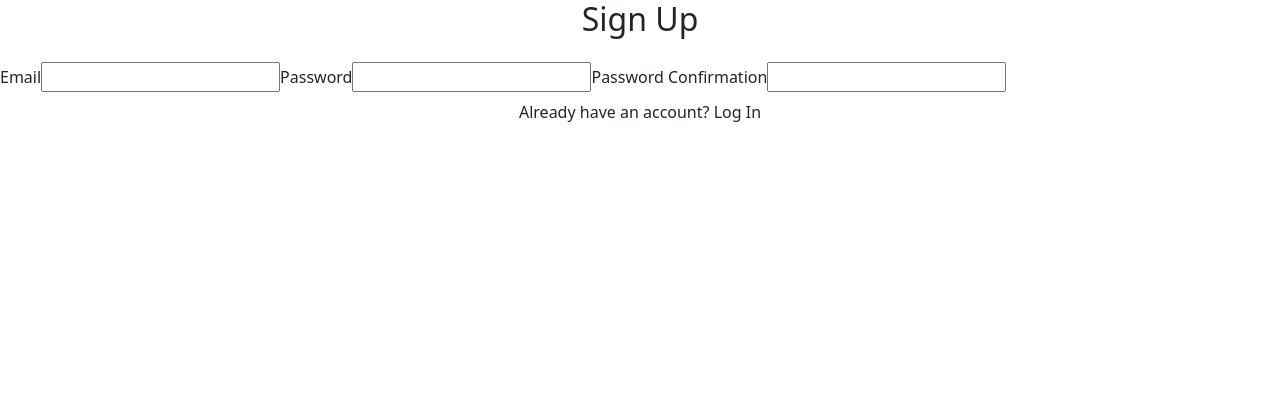
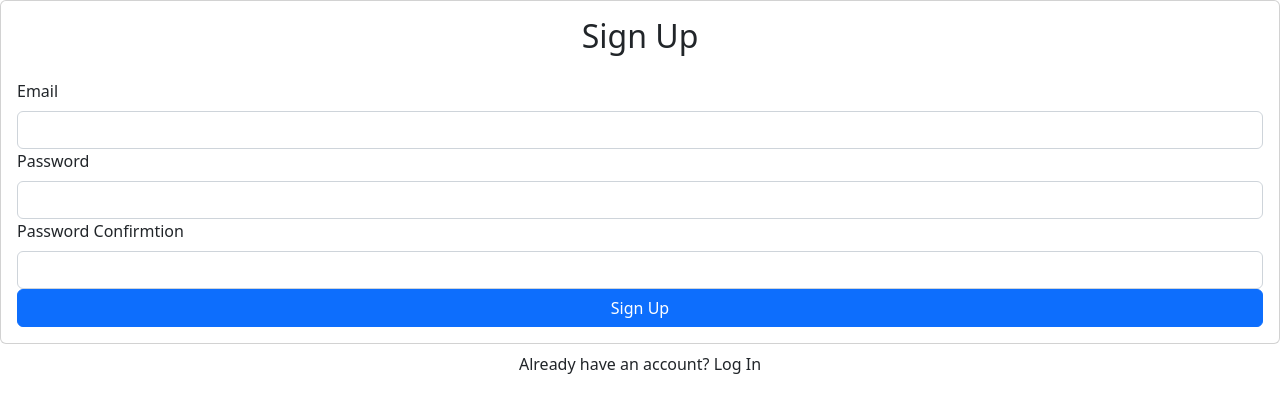
Before and after one commit to nicaemma/Stackathon_v1, a React (Create React App) app: page / in a window 1280 px wide. Shown: the top 412 px of the page. Built offline with nearby package versions, Linux system fonts and the light colour scheme.

Commit message:
Sign up page formatted with bootstrap

```diff
--- a/package.json
+++ b/package.json
@@ -7,8 +7,10 @@
     "@testing-library/jest-dom": "^5.16.5",
     "@testing-library/react": "^13.4.0",
     "@testing-library/user-event": "^14.4.3",
+    "bootstrap": "^5.2.3",
     "firebase": "^9.17.1",
     "react": "^18.2.0",
+    "react-bootstrap": "^2.7.2",
     "react-dom": "^18.2.0",
     "react-redux": "^8.0.5",
     "react-scripts": "^5.0.1",
--- a/src/components/Signup.js
+++ b/src/components/Signup.js
@@ -1,5 +1,5 @@
 import React, { useRef } from "react";
-import { Form } from "react-bootstrap";
+import { Card, Form, Button } from "react-bootstrap";
 
 export default function Signup() {
   const emailRef = useRef();
@@ -7,16 +7,36 @@ export default function Signup() {
   const passwordConfirmRef = useRef();
   return (
     <>
-      <form>
-        <h2 className="text-center mb-4">Sign Up</h2>
-        <label>Email</label>
-        <input type="email" ref={emailRef} required />
-        <label>Password</label>
-        <input type="password" ref={passwordRef} required />
-        <label>Password Confirmation</label>
-        <input type="password" ref={passwordConfirmRef} required />
-      </form>
-
+      <Card>
+        <Card.Body>
+          <h2 className="text-center mb-4">Sign Up</h2>
+          <Form>
+            <Form.Group id="email">
+              <Form.Label>Email</Form.Label>
+              <Form.Control type="email" ref={emailRef} required></Form.Control>
+            </Form.Group>
+            <Form.Group id="password">
+              <Form.Label>Password</Form.Label>
+              <Form.Control
+                type="password"
+                ref={passwordRef}
+                required
+              ></Form.Control>
+            </Form.Group>
+            <Form.Group id="password-confirm">
+              <Form.Label>Password Confirmtion</Form.Label>
+              <Form.Control
+                type="password"
+                ref={passwordConfirmRef}
+                required
+              ></Form.Control>
+            </Form.Group>
+            <Button className="w-100" type="submit">
+              Sign Up
+            </Button>
+          </Form>
+        </Card.Body>
+      </Card>
       <div className="w-100 text-center mt-2">
         Already have an account? Log In
       </div>
```
Also changed, not shown: 1 other file (tests, documents, lock files or other folders).
